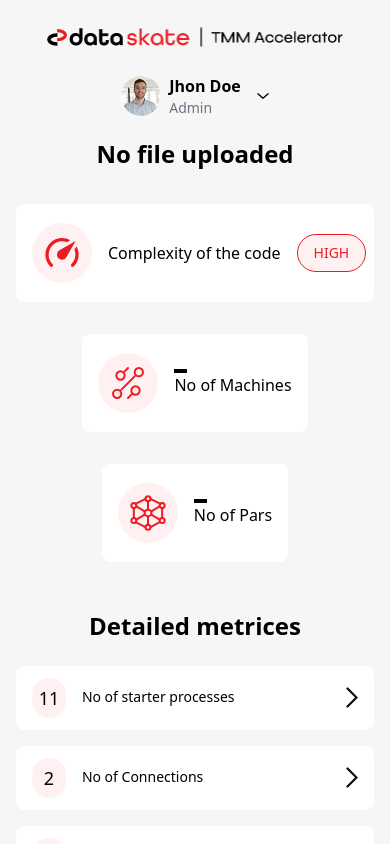
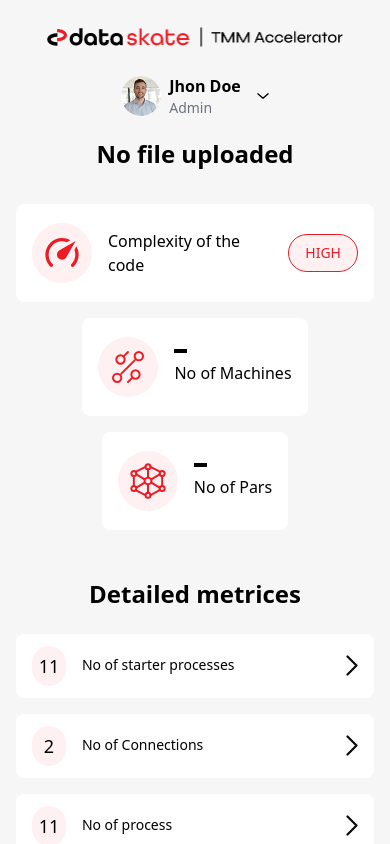
Before and after one commit to sonambishnoi550/data-skate, a Next.js app: page /read-process/file-data in a window 390 px wide. Shown: the top 844 px of the page. Built offline with nearby package versions, Linux system fonts and the light colour scheme.

Commit message:
check responsive

```diff
--- a/src/components/Details.tsx
+++ b/src/components/Details.tsx
@@ -39,29 +39,34 @@ const Details = () => {
                 <h2 className="text-2xl font-semibold pb-[34px] lg:text-left text-center">
                     {fileName ? fileName : "No file uploaded"}
                 </h2>
-                <div className="flex max-lg:flex-wrap gap-4 lg:justify-between justify-center">
-                    {DATA_LIST.map((item, index) => (
-                        <div key={index} className={`bg-white py-[19px] px-4 flex items-center gap-4 ${item.maxWidth} rounded-[8px] max-lg:mb-4`}>
-                            <Image src={item.image} alt={item.alt} width={60} height={60} />
-                            <div>
-                                {!item.isButton && <p className="text-black w-[13px] bg-black h-1"></p>}
-                                <p className="font-normal md:text-xl text-base max-w-[365px] xl:mr-16 whitespace-nowrap">{item.label}</p>
-                            </div>
-                            {item.isButton && (
-                                <button className="text-[#ED1C24] font-medium text-sm border border-[#ED1C24] rounded-[49px] bg-[#FFF1F2] py-2 px-4">
-                                    {item.buttonText}
-                                </button>
-                            )}
+                <div className="flex max-lg:flex-wrap justify-between max-md:justify-center">
+                    <div className='bg-white py-[19px] px-4 flex items-center gap-4 max-w-[558px] rounded-[8px] max-lg:mb-4'>
+                        <Image src="/assets/images/svg/code.svg" alt='code' width={60} height={60} />
+                        <p className='font-medium md:text-xl text-base max-w-[365px] xl:mr-36'>Complexity of the code</p>
+                        <button className='text-[#ED1C24] font-medium text-sm border border-[#ED1C24] rounded-[49px] bg-[#FFF1F2] py-2 px-4'>HIGH</button>
+                    </div>
+                    <div className='bg-white py-[19px] px-4 flex items-center gap-4 max-w-[267px] rounded-[8px] max-lg:mb-4'>
+                        <Image src="/assets/images/svg/machines.svg" alt='code' width={60} height={60} />
+                        <div>
+                            <p className='text-black w-[13px] bg-black h-1'></p>
+                            <p className='font-normal md:text-xl text-base max-w-[365px] xl:mr-16 whitespace-nowrap mt-2'>No of Machines</p>
                         </div>
-                    ))}
+                    </div>
+                    <div className='bg-white py-[19px] px-4 flex items-center gap-4 max-w-[267px] rounded-[8px] max-lg:mb-4'>
+                        <Image src="/assets/images/svg/pars.svg" alt='code' width={60} height={60} />
+                        <div className=''>
+                            <p className='text-black w-[13px] bg-black h-1'></p>
+                            <p className='font-normal md:text-xl text-base max-w-[365px] xl:mr-16 whitespace-nowrap flex mt-2'>No of Pars</p>
+                        </div>
+                    </div>
                 </div>
                 <h4 className='font-semibold text-2xl pt-[31.93px] pb-[24.07px] xl:text-left text-center'>Detailed metrices</h4>
-                <div className="flex flex-wrap xl:gap-6 items-center pb-[46px] lg:justify-between justify-center">
-                    <div className="xl:!w-[558px] w-[420px]">
+                <div className="flex max-lg:flex-wrap xl:gap-6 items-center pb-[46px] lg:justify-between justify-center">
+                    <div className="xl:!w-[558px] lg:w-[420px] w-full">
                         {MERTICES_LIST.map((item, index) => (
                             <div
                                 key={index}
-                                className="flex bg-white py-3 px-4 mb-4 rounded-[8px] items-center gap-4 max-w-[558px] cursor-pointer hover:bg-gray-100"
+                                className="flex bg-white py-3 px-4 mb-4 rounded-[8px] items-center gap-4 max-w-[558px] max-lg:mx-auto w-full cursor-pointer hover:bg-gray-100"
                                 onClick={() => handleMetricClick(item.count, item.title)}
                             >
                                 <p className="font-medium md:text-2xl text-lg bg-[#FFF1F2] size-10 flex items-center justify-center rounded-full">
--- a/src/components/MyForm.tsx
+++ b/src/components/MyForm.tsx
@@ -49,7 +49,7 @@ const MyForm: React.FC = () => {
   };
 
   return (
-    <div className="min-h-screen bg-gray-50 py-8">
+    <div className="min-h-screen bg-gray-50">
       <Header />
       <div className="max-w-xl mx-auto bg-white p-6 rounded-xl shadow-l px-4">
         <h2 className="text-2xl font-bold mb-6 text-gray-700 text-center">
```
